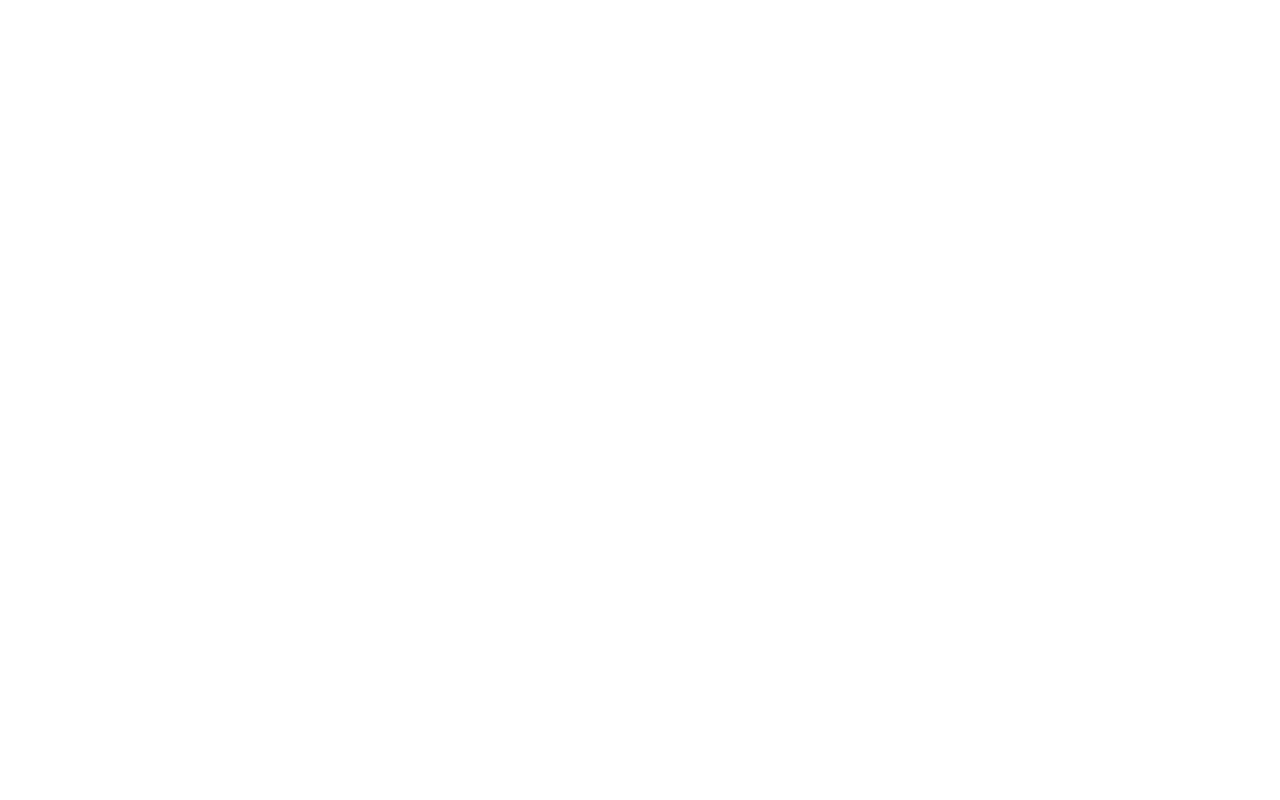
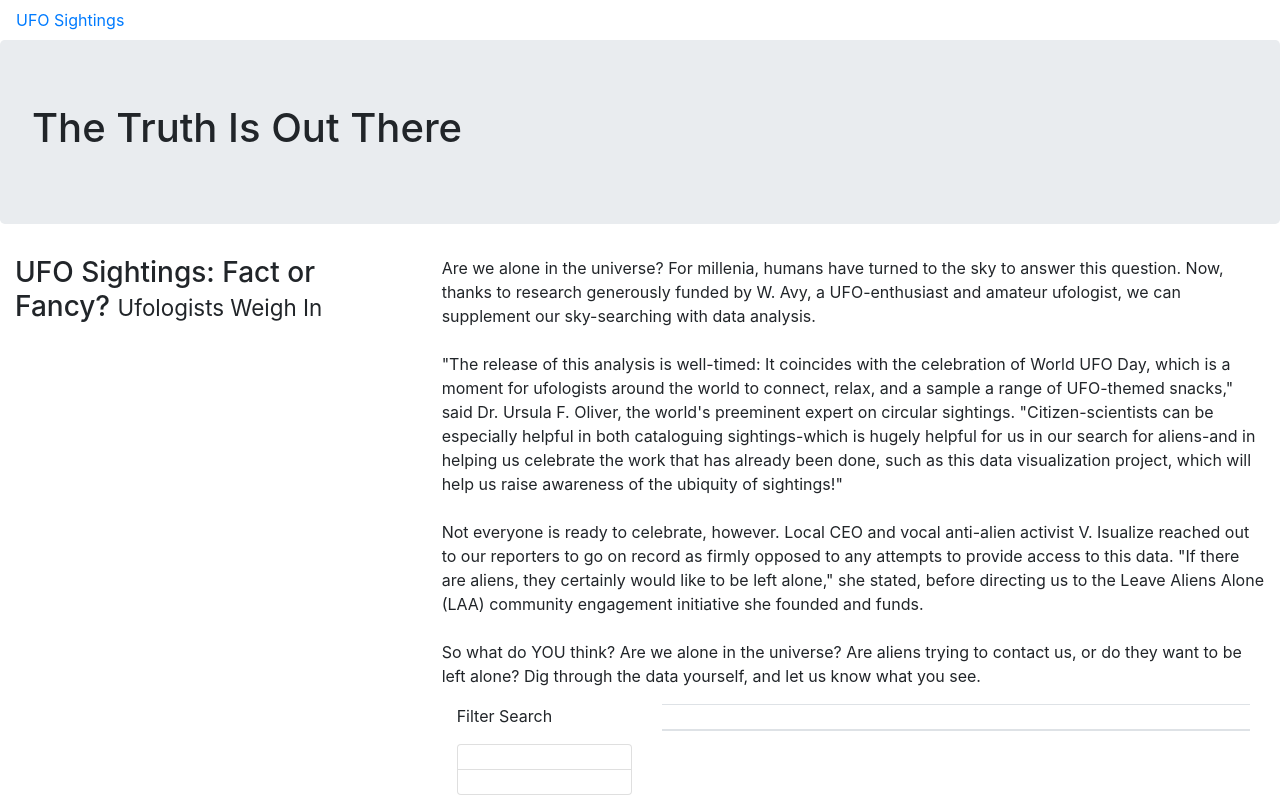
Before and after one commit to scottja312/UFOs, a plain HTML site: page index.html in a window 1280 px wide. Drawn offline with nearby package versions, Linux system fonts and the light colour scheme.

Commit message:
updated index.html code to include table data.

```diff
--- a/index.html
+++ b/index.html
@@ -3,9 +3,65 @@
 <head>
     <meta charset="UTF-8">
     <meta name="viewport" content="width=device-width, initial-scale=1.0">
-    <title>Document</title>
+    <title>UFO Finder</title>
+    <link
+      rel="stylesheet"
+      href="https://maxcdn.bootstrapcdn.com/bootstrap/4.0.0/css/bootstrap.min.css"
+      integrity="sha384-Gn5384xqQ1aoWXA+058RXPxPg6fy4IWvTNh0E263XmFcJlSAwiGgFAW/dAiS6JXm"
+      crossorigin="anonymous"
+    />
+    <link rel="stylesheet" href="static/css/style.css"
+    />
 </head>
 <body>
+    <div class="wrapper">
+        <nav class="navbar navbar-expand-lg">
+            <a class="nav-brand" href="index.html">UFO Sightings</a>
+        </nav>
+    </div>
+        <div class="jumbotron">
+            <h1>The Truth Is Out There</h1>
+        </div>
+            <div class="container-fluid">
+                <div class="row">
+                    <div class="col-md-4">
+                        <h3>UFO Sightings: Fact or Fancy? <small>Ufologists Weigh In</small></h3>
+                    </div>
+                    <div class="col-md-8">
+                        <p>
+                            Are we alone in the universe? For millenia, humans have turned to the sky to answer this question. Now, thanks to research generously funded by W. Avy, a UFO-enthusiast and amateur ufologist, we can supplement our sky-searching with data analysis.<br><br>"The release of this analysis is well-timed: It coincides with the celebration of World UFO Day, which is a moment for ufologists around the world to connect, relax, and a sample a range of UFO-themed snacks," said Dr. Ursula F. Oliver, the world's preeminent expert on circular sightings. "Citizen-scientists can be especially helpful in both cataloguing sightings-which is hugely helpful for us in our search for aliens-and in helping us celebrate the work that has already been done, such as this data visualization project, which will help us raise awareness of the ubiquity of sightings!"<br><br>Not everyone is ready to celebrate, however. Local CEO and vocal anti-alien activist V. Isualize reached out to our reporters to go on record as firmly opposed to any attempts to provide access to this data. "If there are aliens, they certainly  would like to be left alone," she stated, before directing us to the Leave Aliens Alone (LAA) community engagement initiative she founded and funds.<br><br>So what do YOU think? Are we alone in the universe? Are aliens trying to contact us, or do they want to be left alone? Dig through the data yourself, and let us know what you see.
+                        </p>
+                        <div class="container-fluid">
+                            <div class="row">
+                                <div class="col-md-3">
+                                    <form>
+                                        <p>Filter Search</p>
+                                    </form>
+                                    <ul class="list-group">
+                                        <li class="list-group-item">
+
+                                        </li>
+                                        <li class="list-group-item">
+
+                                        </li>
+                                    </ul>
+                                </div>
+                                <div class="col-md-9">
+                                    <table class="table table-striped">
+                                        <thead>
+                                            <tr>
+                                                <th></th>
+                                            </tr>
+                                        </thead>
+                                        <tbody></tbody>
+                                    </table>
+
+                                </div>
+                            </div>
+                        </div>
+                    </div>
+                </div>
+            </div>
 
 </body>
 </html>
```
